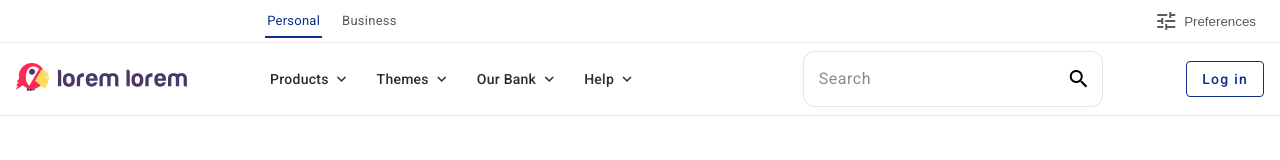
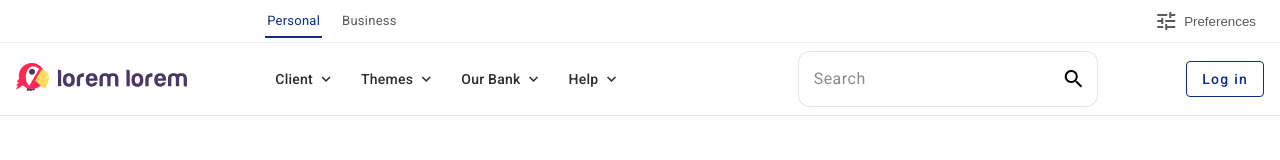
Before and after one commit to furqonajiy/crud-client, an Angular app in the folder fe-angular/: page / in a window 1280 px wide. Shown: the top 160 px of the page. Built offline with nearby package versions, Linux system fonts and the light colour scheme.

Commit message:
Update 2 spaces

```diff
--- a/fe-angular/src/app/components/header/second-nav/second-nav.component.html
+++ b/fe-angular/src/app/components/header/second-nav/second-nav.component.html
@@ -12,7 +12,10 @@
       <nav class="main-menu cell-left" aria-label="Main">
         <ul>
           <li>
-                        <a href="#"><span>Products</span><span class="material-icons caret">expand_more</span></a>
+            <a routerLink="/client" routerLinkActive="active" [attr.routerLinkActiveOptions]="{ exact: true }">
+              <span>Client</span>
+              <span class="material-icons caret">expand_more</span>
+            </a>
           </li>
           <li>
             <a href="#"><span>Themes</span><span class="material-icons caret">expand_more</span></a>
```
Lines whose indentation alone changed are shown as unchanged.
